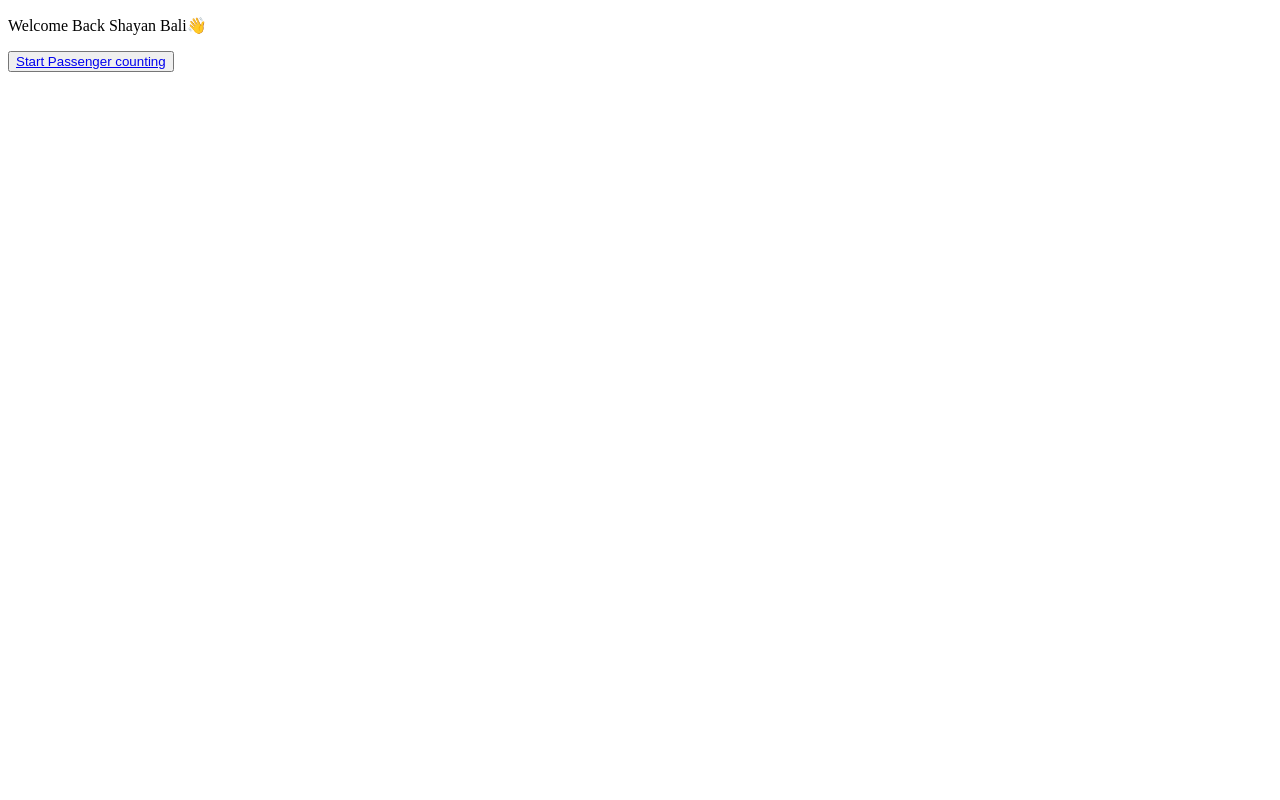
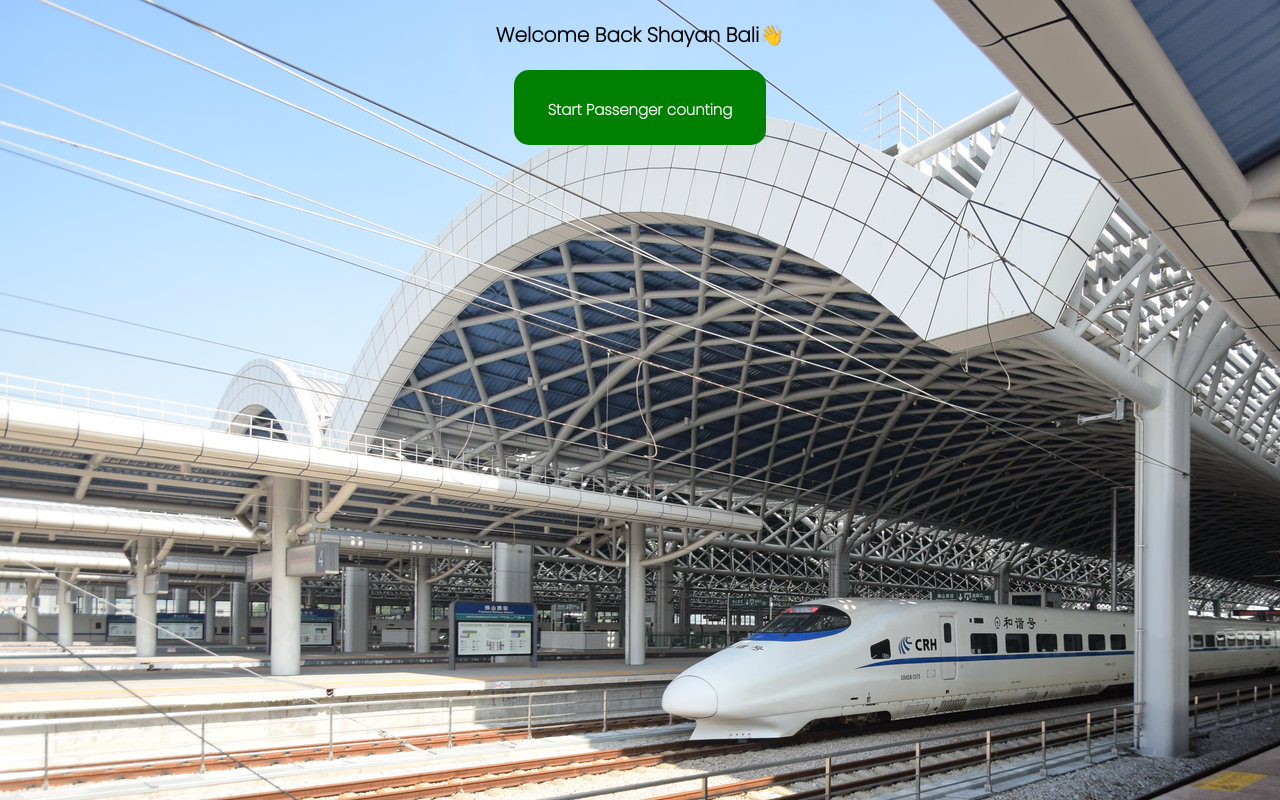
Before and after one commit to shayanbali/passenger-counter-JSapp, a plain HTML site: page welcome.html in a window 1280 px wide. Drawn offline with Linux system fonts and the light colour scheme.

Commit message:
Adding  welcome stylesheet

```diff
--- a/welcome.html
+++ b/welcome.html
@@ -4,6 +4,7 @@
     <meta charset="UTF-8">
     <meta http-equiv="X-UA-Compatible" content="IE=edge">
     <meta name="viewport" content="width=device-width, initial-scale=1.0">
+    <link rel="stylesheet" href="welocme.css">
     <title>Welcome</title>
 </head>
 <body>
--- /dev/null
+++ b/welocme.css
@@ -0,0 +1,32 @@
+@import url('https://fonts.googleapis.com/css2?family=Poppins:wght@100;200;700:300&display=swap');
+
+body {
+    background-image: url("images/station.jpg");
+    font-family: 'Poppins';
+    font-weight: 700;
+    font-size: 20px;
+    text-align: center;
+}
+
+
+button {
+    color: white;
+    font-family: 'Poppins';
+    font-size: 15px;
+    font-weight: bold;
+    border: none;
+    background-color: green;
+    margin-bottom: 2px;
+    width: 20%;
+    height: 5em;
+    border-radius: 1em;
+    padding-top: 5.5px;
+
+
+
+}
+
+a {
+    text-decoration: none;
+    color: white;
+}
```
